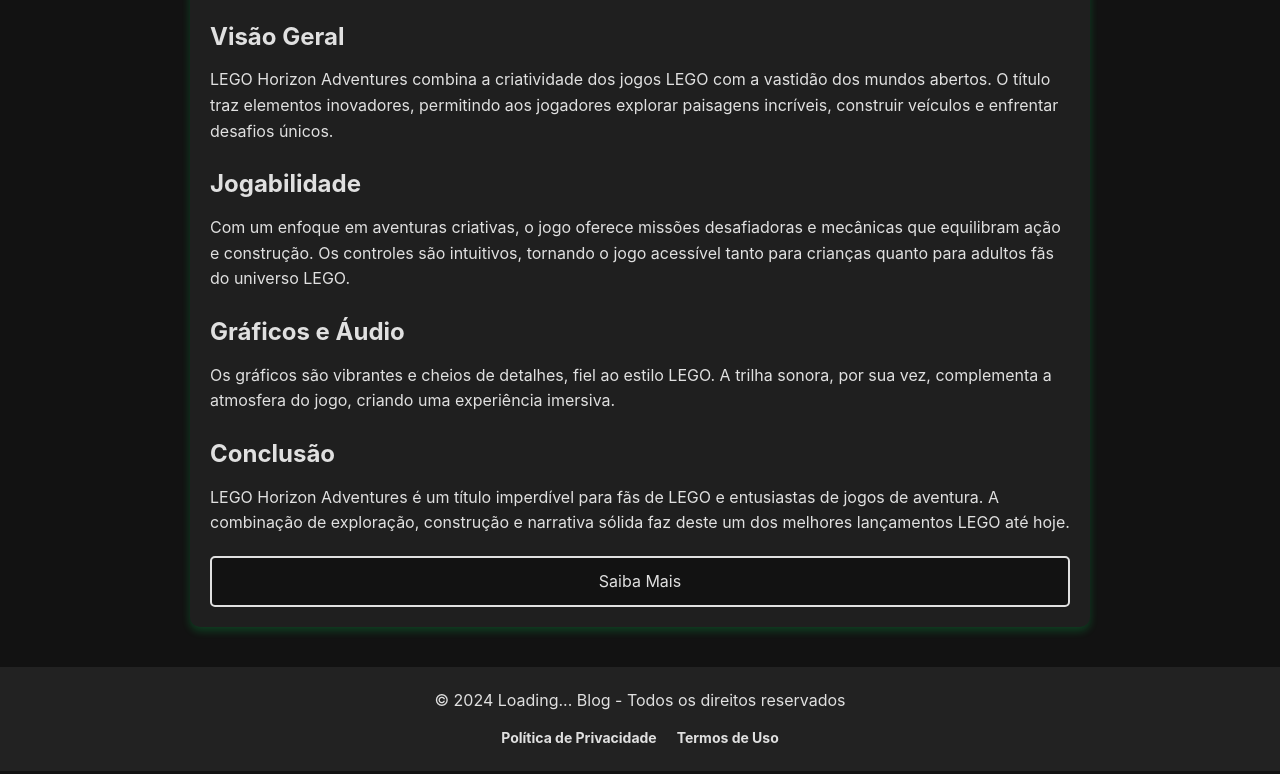
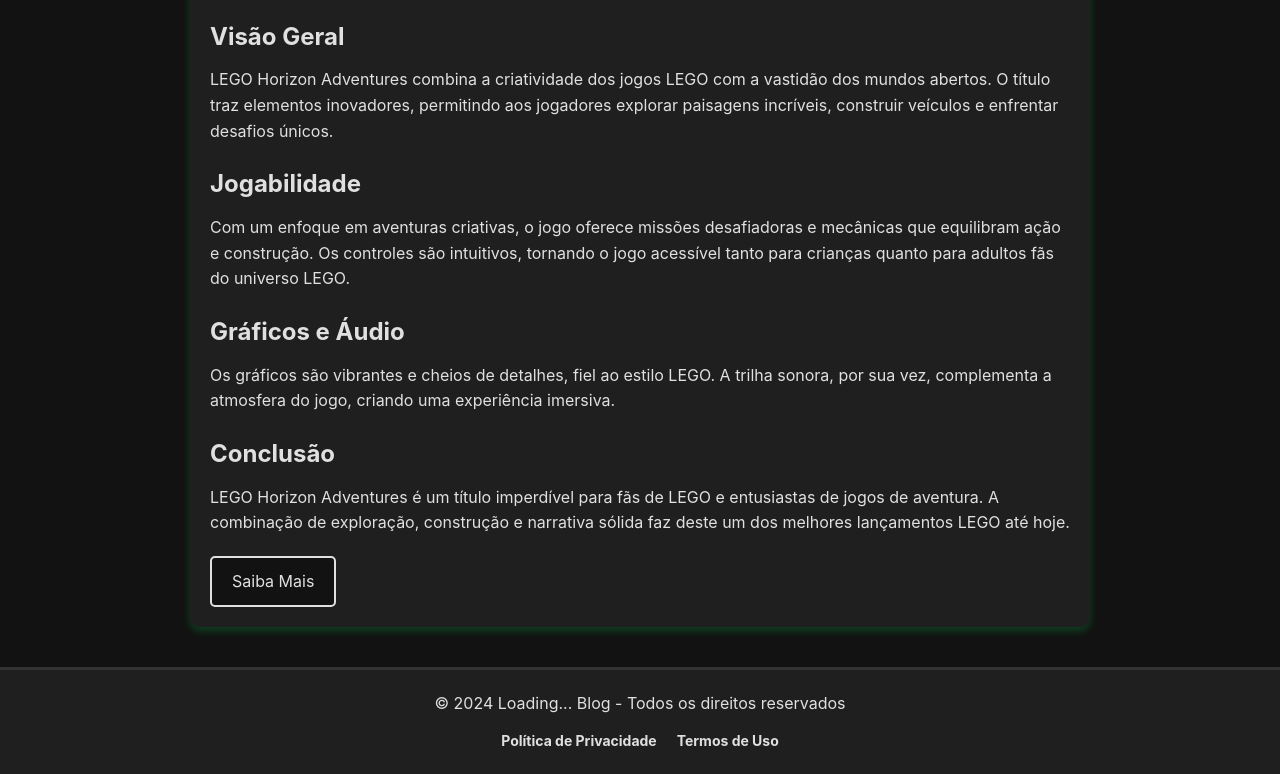
Before and after one commit to Lunarcano/ProjetoDevWeb, a plain HTML site: page BlogDevWeb-main/BlogDevWeb-main/review1.html in a window 1280 px wide. Shown: the part 511-1285 px from the top of the page. Drawn offline with Linux system fonts and the light colour scheme.

Commit message:
Atualização 1.4.1

```diff
--- a/BlogDevWeb-main/BlogDevWeb-main/css/styles.css
+++ b/BlogDevWeb-main/BlogDevWeb-main/css/styles.css
@@ -602,7 +602,7 @@
 }
 
 .btn {
-<<<<<<< HEAD
+
     cursor: pointer;
     align-items: center;
     display: flex;
@@ -619,7 +619,7 @@
     border: 2px solid #20ff7f;
     border-radius: 5px;
     justify-content: center;
-=======
+
     display: inline-block;
     padding: 10px 20px;
     font-size: 16px;
@@ -629,12 +629,12 @@
     border: 2px solid #e0e0e0;
     border-radius: 5px;
     text-align: center;
->>>>>>> 1628456153f94c8144fd530e70d093996160e00e
+
     transition: background-color 0.3s ease, color 0.3s ease;
 }
 
 .btn:hover {
-<<<<<<< HEAD
+
     background-color: #20ff7f;
     color: #000;
 }
@@ -692,10 +692,6 @@
 .janela-modal.abrir {
     display: flex;
 }
-=======
-    background-color: #333333;
-    color: #fff;
-}
 
 .main-footer {
     background-color: #1f1f1f;
@@ -729,5 +725,3 @@
 .main-footer nav ul li a:hover {
     color: #bbb;
 }
-
->>>>>>> 1628456153f94c8144fd530e70d093996160e00e
```
